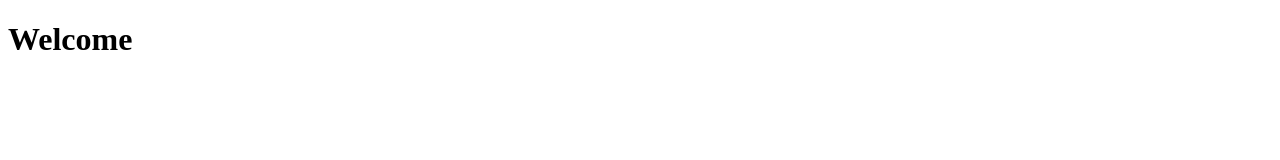
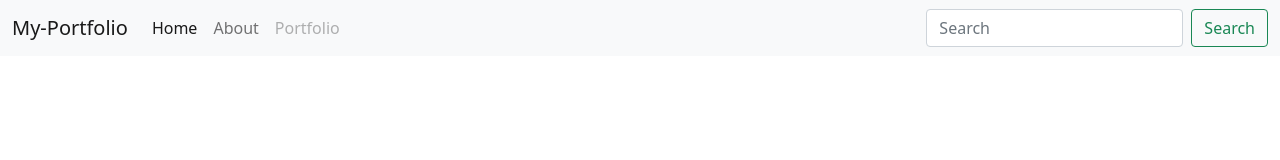
Before and after one commit to PrinceAriel/portfolio-demo, a plain HTML site: page index.html in a window 1280 px wide. Drawn offline with nearby package versions, Linux system fonts and the light colour scheme.

Commit message:
Added nav bar

```diff
--- a/index.html
+++ b/index.html
@@ -1,9 +1,46 @@
 <!DOCTYPE html>
 <html>
 <head>
+
+    <meta charset="utf-8">
+    <meta name="viewport" content="width=device-width, initial-scale=1, shrink-to-fit=no">
+    <meta name="description" content="">
+    <meta name="author" content="">
     <title>Portfolio-Site</title>
+    <link href="styles/css/bootstrap.min.css" rel="stylesheet">
+    <link href="styles/css/bootstrap.grid.css" rel="stylesheet">
+
 </head>
 <body>
-   <h1>Welcome</h1>
+    <!--Header-->
+    <nav class="navbar navbar-expand-lg navbar-light bg-light">
+        <div class="container-fluid">
+          <a class="navbar-brand" href="#">My-Portfolio</a>
+          <button class="navbar-toggler" type="button" data-bs-toggle="collapse" data-bs-target="#navbarSupportedContent" aria-controls="navbarSupportedContent" aria-expanded="false" aria-label="Toggle navigation">
+            <span class="navbar-toggler-icon"></span>
+          </button>
+          <div class="collapse navbar-collapse" id="navbarSupportedContent">
+            <ul class="navbar-nav me-auto mb-2 mb-lg-0">
+              <li class="nav-item">
+                <a class="nav-link active" aria-current="page" href="#">Home</a>
+              </li>
+              <li class="nav-item">
+                <a class="nav-link" href="#">About</a>
+              </li>
+              <li class="nav-item">
+                <a class="nav-link disabled" href="#" tabindex="-1">Portfolio</a>
+              </li>
+            </ul>
+            <form class="d-flex">
+              <input class="form-control me-2" type="search" placeholder="Search" aria-label="Search">
+              <button class="btn btn-outline-success" type="submit">Search</button>
+            </form>
+          </div>
+        </div>
+      </nav>
+   <div class="container-fluid bg-success">
+
+
+   </div>
 </body>
 </html>
```
